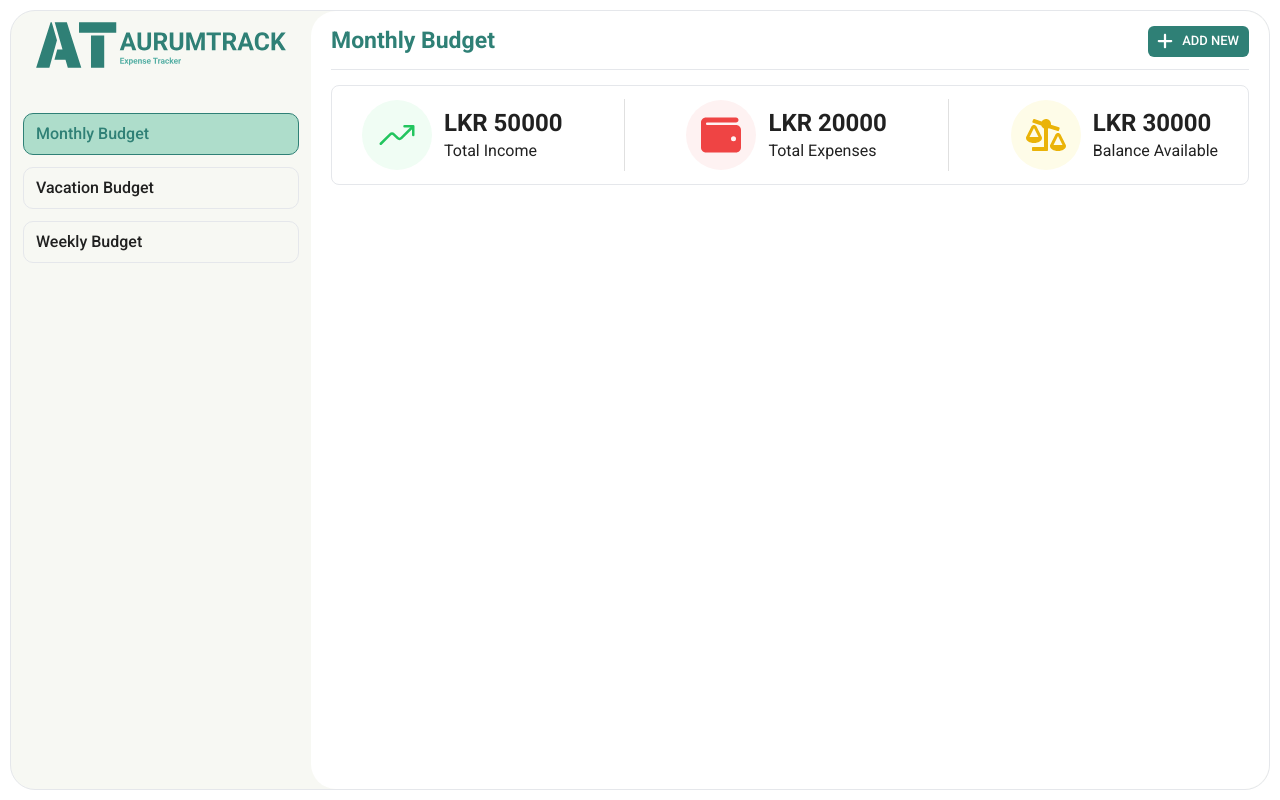
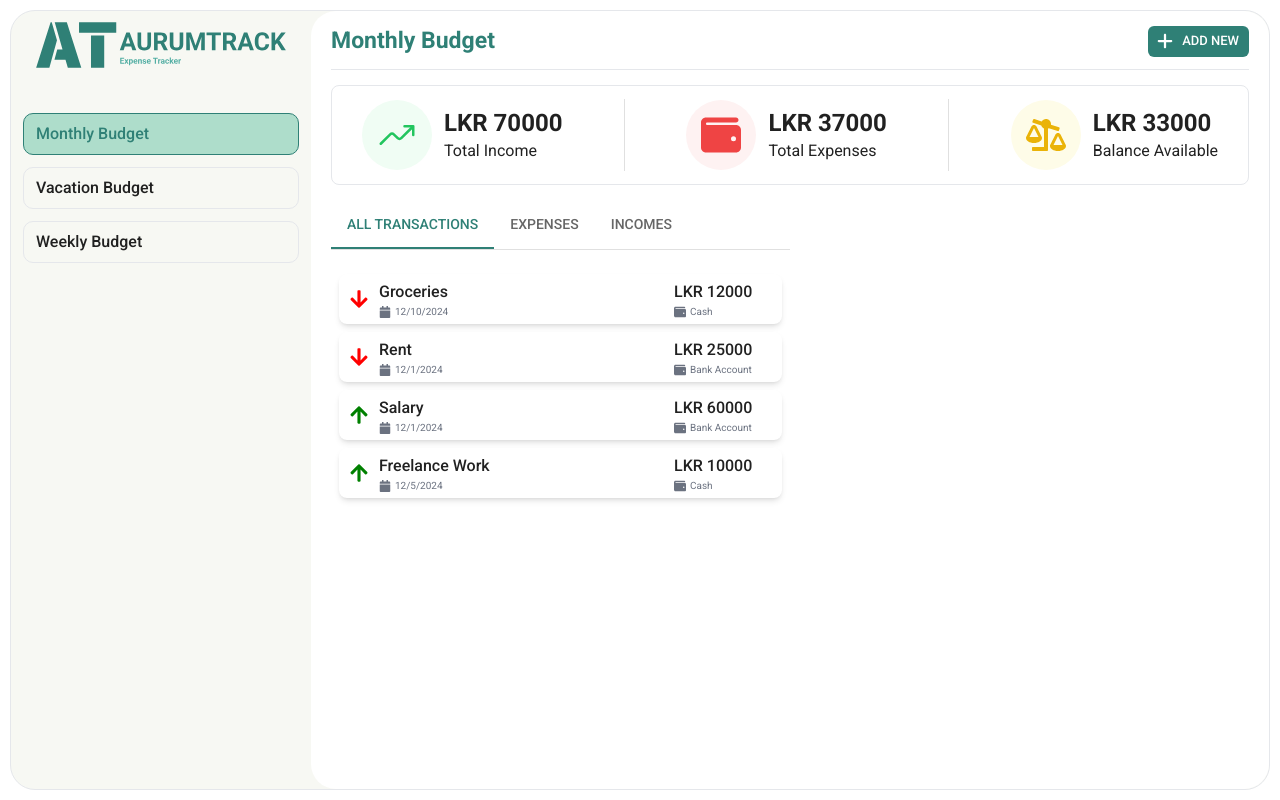
Before and after one commit to janithF/expTracker, a React (Vite) app: page / in a window 1280 px wide. Built offline with nearby package versions, Linux system fonts and the light colour scheme.

Commit message:
Display budget detailt

```diff
--- a/src/components/MainContent/BudgetSummary.tsx
+++ b/src/components/MainContent/BudgetSummary.tsx
@@ -3,15 +3,23 @@ import { FaWallet } from "react-icons/fa6";
 import { FaBalanceScaleRight } from "react-icons/fa";
 import { Divider } from "@mui/material";
 import BudgetSummaryItem from "./BudgetSummaryItem";
+import { useContext } from "react";
+import { BudgetContext } from "../../context/budget";
 
 const BudgetSummary = () => {
+  const budget = useContext(BudgetContext);
+
+  const totalIncome = budget?.incomesList.reduce((total, income) => total + income.amount, 0);
+  const totalExpenses = budget?.expensesList.reduce((total, income) => total + income.amount, 0);
+  const balance = totalIncome && totalExpenses ? totalIncome - totalExpenses : 0;
+
   return (
     <div className="h-[100px] w-full border border-gray-200 rounded-lg py-[5px] px-[30px] flex items-center justify-between">
-      <BudgetSummaryItem icon={<IoTrendingUp />} amount={50000} color="green" currency="LKR" title="Total Income" />
+      <BudgetSummaryItem icon={<IoTrendingUp />} amount={totalIncome ?? 0} color="green" currency="LKR" title="Total Income" />
       <Divider orientation="vertical" variant="middle" flexItem />
-      <BudgetSummaryItem icon={<FaWallet />} amount={20000} color="red" currency="LKR" title="Total Expenses" />
+      <BudgetSummaryItem icon={<FaWallet />} amount={totalExpenses ?? 0} color="red" currency="LKR" title="Total Expenses" />
       <Divider orientation="vertical" variant="middle" flexItem />
-      <BudgetSummaryItem icon={<FaBalanceScaleRight />} amount={30000} color="yellow" currency="LKR" title="Balance Available" />
+      <BudgetSummaryItem icon={<FaBalanceScaleRight />} amount={balance} color="yellow" currency="LKR" title="Balance Available" />
     </div>
   );
 };
--- a/src/components/MainContent/MainContent.tsx
+++ b/src/components/MainContent/MainContent.tsx
@@ -1,12 +1,33 @@
 import BudgetViewHeader from "./BudgetViewHeader";
 import BudgetSummary from "./BudgetSummary";
+import DetailTabs, { DetailTab } from "../UIComponents/DetailTabs";
+import TransactionsList from "./TransactionsList";
 
 const MainContent = () => {
-
+  const tabList: DetailTab[] = [
+    {
+      id: 0,
+      title: "All Transactions",
+      children: <TransactionsList type="all" />,
+    },
+    {
+      id: 1,
+      title: "Expenses",
+      children: <TransactionsList type="expense" />,
+    },
+    {
+      id: 2,
+      title: "Incomes",
+      children: <TransactionsList type="income" />,
+    },
+  ];
   return (
     <>
       <BudgetViewHeader />
       <BudgetSummary />
+      <div className="mt-4">
+        <DetailTabs tabs={tabList} />
+      </div>
     </>
   );
 };
--- /dev/null
+++ b/src/components/MainContent/TransactionItem.tsx
@@ -0,0 +1,37 @@
+import { FaArrowUp } from "react-icons/fa";
+import { FaArrowDown } from "react-icons/fa";
+import { FaWallet } from "react-icons/fa";
+import { FaCalendar } from "react-icons/fa";
+import { Transaction } from "../../types/interfaces";
+
+interface Props {
+  transaction: Transaction;
+}
+
+const TransactionItem = ({ transaction }: Props) => {
+  return (
+    <div className="w-full h-[50px] p-2 bg-white mb-2 shadow-md rounded-lg flex justify-between">
+      <div className="flex">
+        <div className="w-6 flex items-center justify-center mr-2">
+          {transaction.type === "income" ? <FaArrowUp color="green" size={"20px"} /> : <FaArrowDown color="red" size={"20px"} />}
+        </div>
+        <div className="leading-5">
+          <h3 className="font-medium m-0">{transaction.description}</h3>
+          <div className="flex text-gray-500 items-center">
+            <FaCalendar size={"12px"} className="mr-1" />
+            <span className="text-[10px]">{transaction.date.toLocaleDateString()}</span>
+          </div>
+        </div>
+      </div>
+      <div className="leading-5 w-[100px]">
+        <h3 className="font-medium m-0">LKR {transaction.amount}</h3>
+        <div className="flex text-gray-500 items-center">
+          <FaWallet size={"12px"} className="mr-1" />
+          <span className="text-[10px]">{transaction.paymentOption?.title}</span>
+        </div>
+      </div>
+    </div>
+  );
+};
+
+export default TransactionItem;
--- /dev/null
+++ b/src/components/MainContent/TransactionsList.tsx
@@ -0,0 +1,67 @@
+import { useContext } from "react";
+import { BudgetContext } from "../../context/budget";
+import { Category, Expense, Income, PaymentOption, Transaction, TransactionType } from "../../types/interfaces";
+import TransactionItem from "./TransactionItem";
+
+interface Props {
+  type: "all" | "income" | "expense";
+}
+
+const TransactionsList = ({ type }: Props) => {
+  const budget = useContext(BudgetContext);
+
+  let displayList: Transaction[] = [];
+
+  const updateDisplayList = (transList: Income[] | Expense[]): Transaction[] => {
+    const displayList = transList.map((transaction) => {
+      const { id, amount, description, date } = transaction;
+      let paymentOption: PaymentOption | null = null;
+      let type: TransactionType = "expense";
+
+      if ("paymentOptionId" in transaction) {
+        paymentOption = budget?.paymentOptionsList.filter((itm) => itm.id == transaction.paymentOptionId)[0] || null;
+        type = "expense";
+      } else if ("depositeLocationId" in transaction) {
+        paymentOption = budget?.paymentOptionsList.filter((itm) => itm.id == transaction.depositeLocationId)[0] || null;
+        type = "income";
+      }
+
+      const obj: Transaction = {
+        id,
+        description,
+        amount,
+        date,
+        type,
+        paymentOption,
+      };
+      return obj;
+    });
+    return displayList;
+  };
+
+  if (budget?.incomesList && budget.expensesList) {
+    switch (type) {
+      case "expense":
+        displayList = updateDisplayList(budget.expensesList);
+        break;
+      case "income":
+        displayList = updateDisplayList(budget.incomesList);
+        break;
+      case "all":
+        displayList = [...updateDisplayList(budget.expensesList), ...updateDisplayList(budget.incomesList)];
+        break;
+      default:
+        break;
+    }
+  }
+
+  return (
+    <div>
+      {displayList?.map((transaction, index) => (
+        <TransactionItem key={index} transaction={transaction} />
+      ))}
+    </div>
+  );
+};
+
+export default TransactionsList;
--- /dev/null
+++ b/src/components/UIComponents/DetailTabs.tsx
@@ -0,0 +1,62 @@
+import * as React from "react";
+import Tabs from "@mui/material/Tabs";
+import Tab from "@mui/material/Tab";
+import Box from "@mui/material/Box";
+
+interface TabPanelProps {
+  children?: React.ReactNode;
+  index: number;
+  value: number;
+}
+
+const CustomTabPanel = (props: TabPanelProps) => {
+  const { children, value, index, ...other } = props;
+
+  return (
+    <div role="tabpanel" hidden={value !== index} id={`simple-tabpanel-${index}`} aria-labelledby={`simple-tab-${index}`} {...other}>
+      {value === index && <Box sx={{ py: 3, px: 1 }}>{children}</Box>}
+    </div>
+  );
+};
+
+const a11yProps = (index: number) => {
+  return {
+    id: `simple-tab-${index}`,
+    "aria-controls": `simple-tabpanel-${index}`,
+  };
+};
+
+export interface DetailTab {
+  id: number;
+  title: string;
+  children: React.ReactNode;
+}
+
+interface Props {
+  tabs: DetailTab[];
+}
+
+const DetailTabs = ({ tabs }: Props) => {
+  const [value, setValue] = React.useState(0);
+
+  const handleChange = (event: React.SyntheticEvent, newValue: number) => {
+    setValue(newValue);
+  };
+
+  return (
+    <Box sx={{ width: "50%" }}>
+      <Box sx={{ borderBottom: 1, borderColor: "divider" }}>
+        <Tabs value={value} onChange={handleChange} aria-label="basic tabs example">
+          {tabs.map((tab, index) => (
+            <Tab key={`tab-${index}`} label={tab.title} {...a11yProps(index)} />
+          ))}
+        </Tabs>
+      </Box>
+      {tabs.map((tab, index) => (
+        <CustomTabPanel key={`tab-panel-${index}`} value={value} index={index} children={tab.children} />
+      ))}
+    </Box>
+  );
+};
+
+export default DetailTabs;
```
Also changed, not shown: src/types/interfaces.ts (+12 -0 lines).
